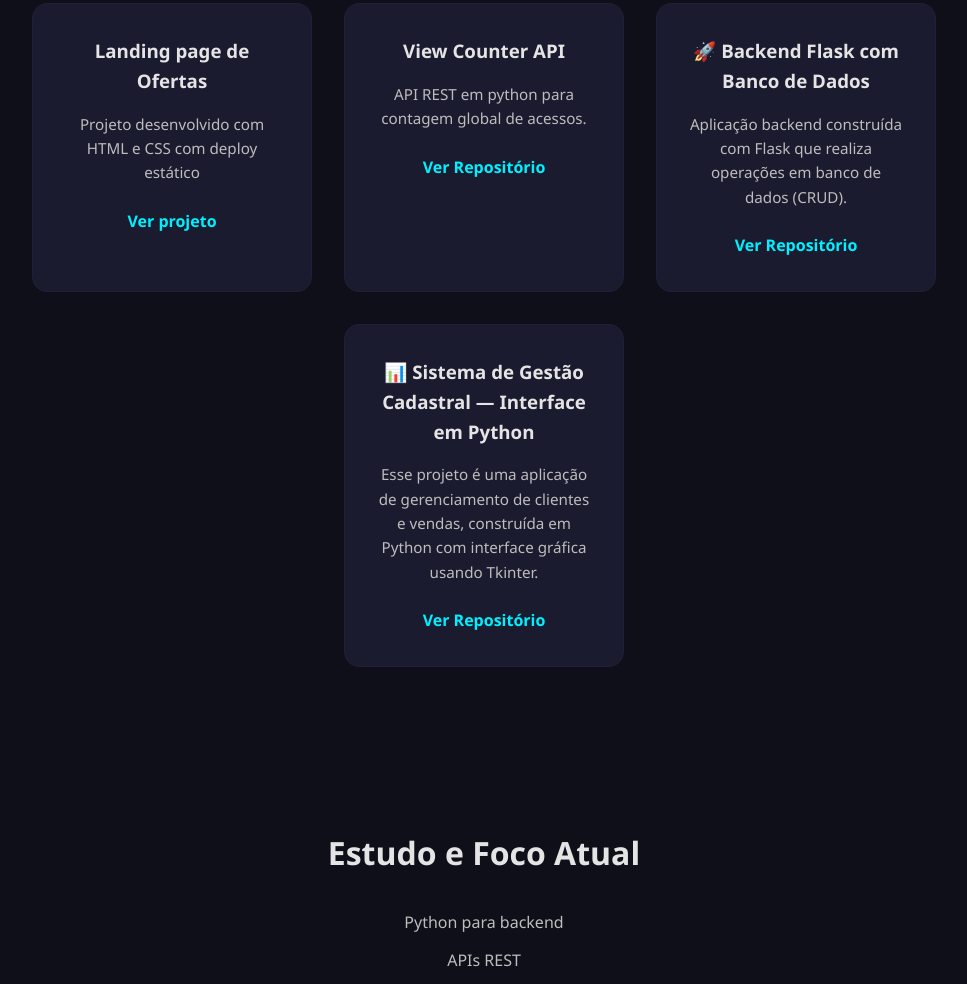
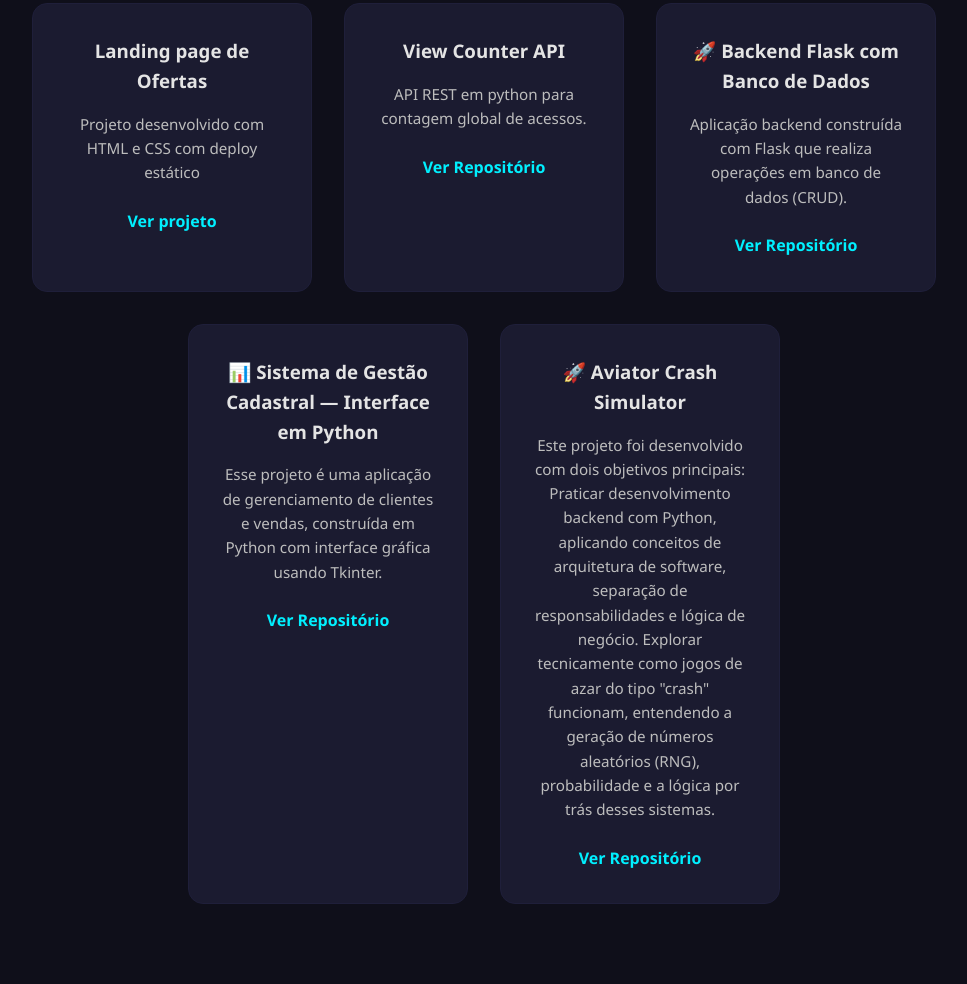
Before and after one commit to jr-marins/portfolio, a plain HTML site: page index.html in a window 1280 px wide. Shown: the part 1246-2230 px from the top of the page, without its empty margins (156-1123 px from the left). Drawn offline with Linux system fonts and the light colour scheme.

Commit message:
add new projetc

```diff
--- a/index.html
+++ b/index.html
@@ -77,6 +77,16 @@
                     <a href="https://github.com/jr-marins/estudo-python/tree/main/meuprojeto_v3_interface" target="_blank">Ver Repositório</a>
                 </article>
 
+                <article class="card">
+                    <h3>🚀 Aviator Crash Simulator</h3>
+                    <p>
+                        Este projeto foi desenvolvido com dois objetivos principais:
+                        Praticar desenvolvimento backend com Python, aplicando conceitos de arquitetura de software, separação de responsabilidades e lógica de negócio.
+                        Explorar tecnicamente como jogos de azar do tipo "crash" funcionam, entendendo a geração de números aleatórios (RNG), probabilidade e a lógica por trás desses sistemas.
+                    </p>
+                    <a href="https://github.com/jr-marins/aviator-crash-simulator" target="_blank">Ver Repositório</a>
+                </article>
+
             </div>
         </section>
 
```
